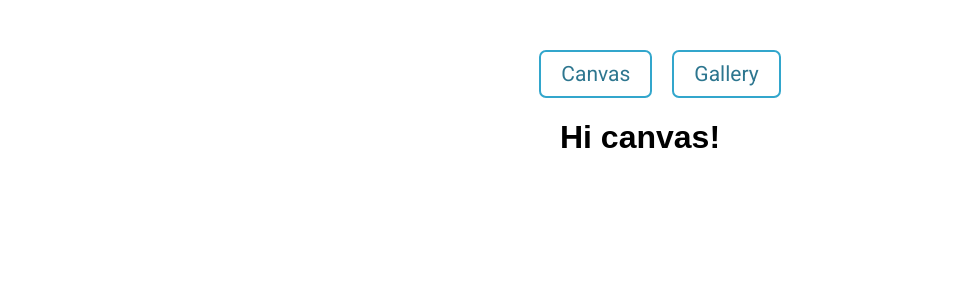
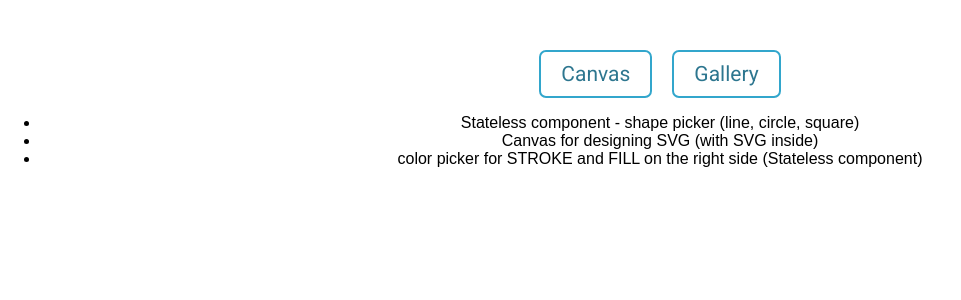
Before and after one commit to BraneOpacicBM/react_svg_maker, a React app: page /canvas in a window 1280 px wide. Shown: the top 300 px of the page, without its empty margins (0-961 px from the left). Built offline with nearby package versions, Linux system fonts and the light colour scheme.

Commit message:
Added Gallery component, and Canvas container

```diff
--- a/src/App.js
+++ b/src/App.js
@@ -1,6 +1,8 @@
 import React, { Component } from 'react';
 import { Redirect, Switch, Route } from 'react-router-dom';
 import Navbar from './components/Navbar/Navbar';
+import Gallery from './components/Gallery/Gallery';
+import Canvas from './containers/Canvas/Canvas';
 import classes from './App.css';
 
 class App extends Component {
@@ -9,8 +11,8 @@ class App extends Component {
       <div className={classes.App}>
         <Navbar />
         <Switch>
-          <Route path="/canvas" exact render={() => <h1>Hi canvas!</h1>} />
-          <Route path="/gallery" exact render={() => <h1>Hello gallery!</h1>} />
+          <Route path="/canvas" exact component={Canvas} />
+          <Route path="/gallery" exact  component={Gallery}/>
           <Redirect from="/" to="/canvas" />
         </Switch>
       </div>
--- /dev/null
+++ b/src/components/Gallery/Gallery.js
@@ -0,0 +1,9 @@
+import React from 'react';
+
+const gallery = (props) => {
+    return (
+        <div>Hello gallery here</div>
+    )
+}
+
+export default gallery;
--- /dev/null
+++ b/src/containers/Canvas/Canvas.js
@@ -0,0 +1,21 @@
+import React, { Component } from 'react';
+
+class Canvas extends Component {
+    render() {
+        return(
+            <ul>
+                <li>
+                Stateless component - shape picker (line, circle, square)
+                </li>
+                <li>
+                    Canvas for designing SVG (with SVG inside)
+                </li>
+                <li>
+                    color picker for STROKE and FILL on the right side (Stateless component)
+                </li>
+            </ul>
+        )
+    }
+}
+
+export default Canvas;
```
